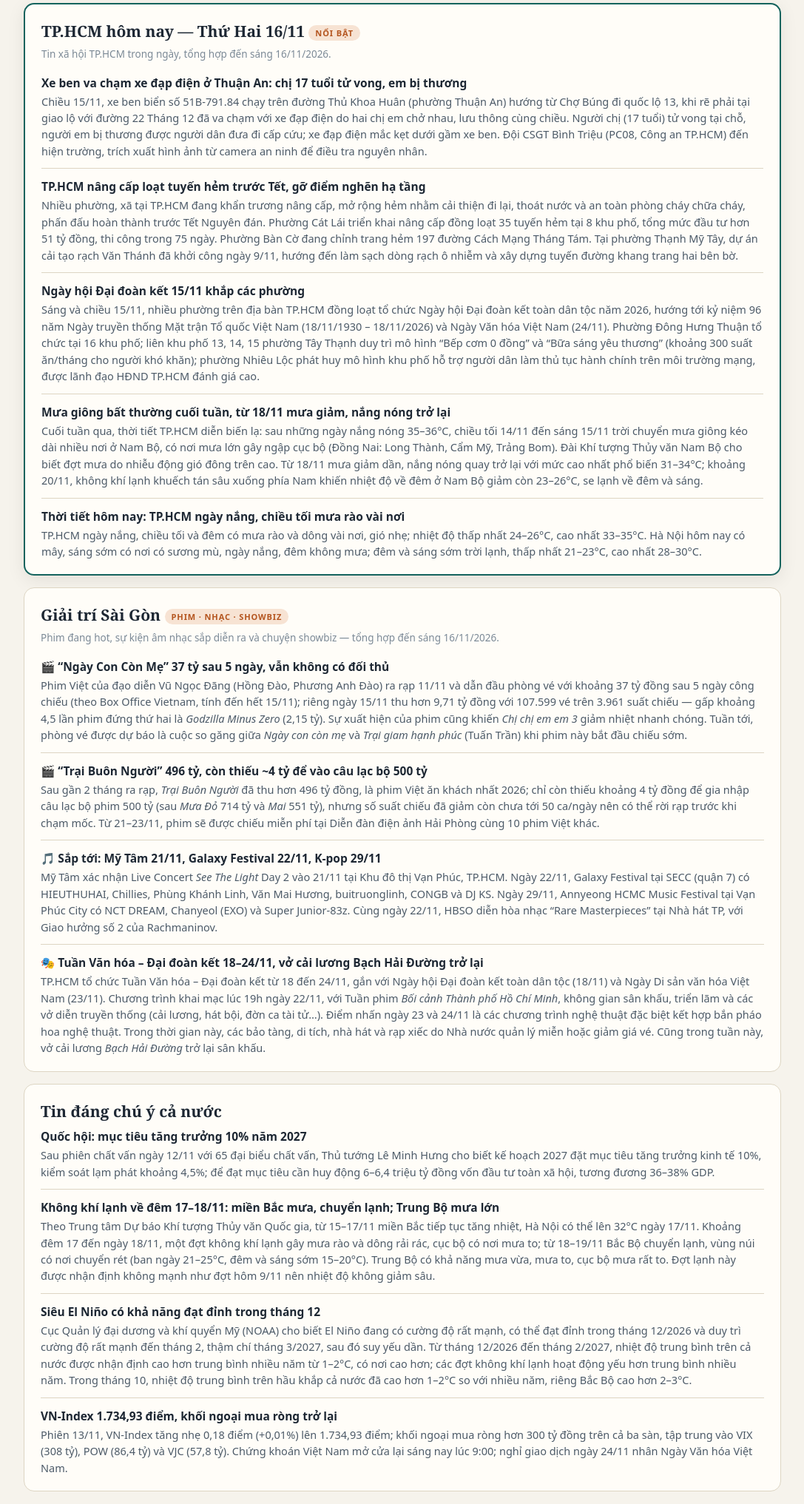
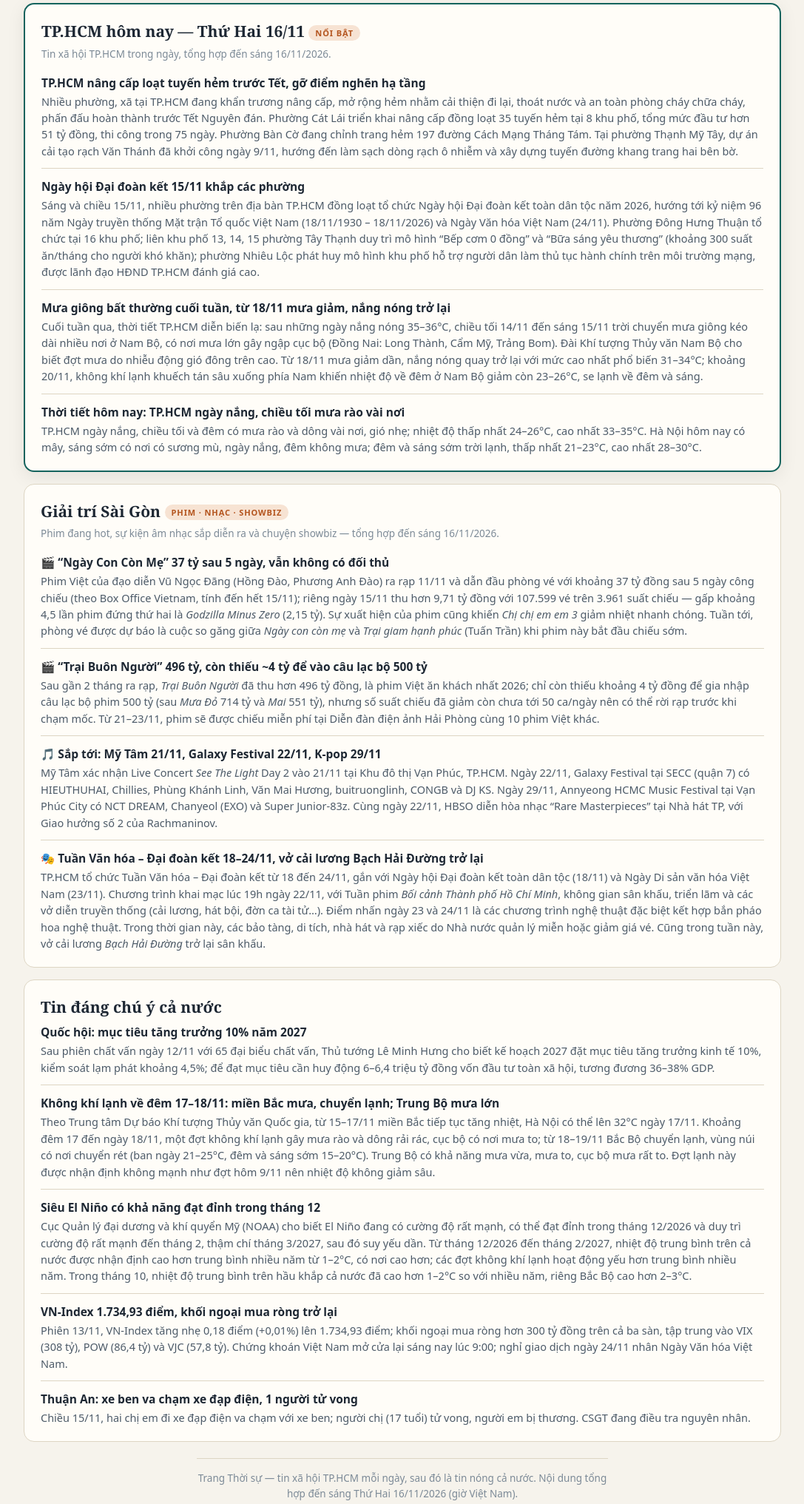
Before and after one commit to mrkentnnp/tong-hop-tin-M.A, a plain HTML site: page thoi-su.html in a window 1280 px wide. Shown: the part 240-2273 px from the top of the page at 74% size, without its empty margins (96-1183 px from the left). Drawn offline with Linux system fonts and the light colour scheme.

Commit message:
Thời sự 16/11: dời tin tai nạn Thuận An xuống cuối trang, rút gọn

```diff
--- a/thoi-su.html
+++ b/thoi-su.html
@@ -56,7 +56,6 @@ footer{margin-top:26px;font-size:12.5px;color:var(--faint);text-align:center}
 <h2>TP.HCM hôm nay — Thứ Hai 16/11 <span class="tag hot">Nổi bật</span></h2>
 <p class="sub">Tin xã hội TP.HCM trong ngày, tổng hợp đến sáng 16/11/2026.</p>
 <ul class="news">
-<li><div class="h">Xe ben va chạm xe đạp điện ở Thuận An: chị 17 tuổi tử vong, em bị thương</div><p>Chiều 15/11, xe ben biển số 51B-791.84 chạy trên đường Thủ Khoa Huân (phường Thuận An) hướng từ Chợ Búng đi quốc lộ 13, khi rẽ phải tại giao lộ với đường 22 Tháng 12 đã va chạm với xe đạp điện do hai chị em chở nhau, lưu thông cùng chiều. Người chị (17 tuổi) tử vong tại chỗ, người em bị thương được người dân đưa đi cấp cứu; xe đạp điện mắc kẹt dưới gầm xe ben. Đội CSGT Bình Triệu (PC08, Công an TP.HCM) đến hiện trường, trích xuất hình ảnh từ camera an ninh để điều tra nguyên nhân.</p></li>
 <li><div class="h">TP.HCM nâng cấp loạt tuyến hẻm trước Tết, gỡ điểm nghẽn hạ tầng</div><p>Nhiều phường, xã tại TP.HCM đang khẩn trương nâng cấp, mở rộng hẻm nhằm cải thiện đi lại, thoát nước và an toàn phòng cháy chữa cháy, phấn đấu hoàn thành trước Tết Nguyên đán. Phường Cát Lái triển khai nâng cấp đồng loạt 35 tuyến hẻm tại 8 khu phố, tổng mức đầu tư hơn 51 tỷ đồng, thi công trong 75 ngày. Phường Bàn Cờ đang chỉnh trang hẻm 197 đường Cách Mạng Tháng Tám. Tại phường Thạnh Mỹ Tây, dự án cải tạo rạch Văn Thánh đã khởi công ngày 9/11, hướng đến làm sạch dòng rạch ô nhiễm và xây dựng tuyến đường khang trang hai bên bờ.</p></li>
 <li><div class="h">Ngày hội Đại đoàn kết 15/11 khắp các phường</div><p>Sáng và chiều 15/11, nhiều phường trên địa bàn TP.HCM đồng loạt tổ chức Ngày hội Đại đoàn kết toàn dân tộc năm 2026, hướng tới kỷ niệm 96 năm Ngày truyền thống Mặt trận Tổ quốc Việt Nam (18/11/1930 – 18/11/2026) và Ngày Văn hóa Việt Nam (24/11). Phường Đông Hưng Thuận tổ chức tại 16 khu phố; liên khu phố 13, 14, 15 phường Tây Thạnh duy trì mô hình “Bếp cơm 0 đồng” và “Bữa sáng yêu thương” (khoảng 300 suất ăn/tháng cho người khó khăn); phường Nhiêu Lộc phát huy mô hình khu phố hỗ trợ người dân làm thủ tục hành chính trên môi trường mạng, được lãnh đạo HĐND TP.HCM đánh giá cao.</p></li>
 <li><div class="h">Mưa giông bất thường cuối tuần, từ 18/11 mưa giảm, nắng nóng trở lại</div><p>Cuối tuần qua, thời tiết TP.HCM diễn biến lạ: sau những ngày nắng nóng 35–36°C, chiều tối 14/11 đến sáng 15/11 trời chuyển mưa giông kéo dài nhiều nơi ở Nam Bộ, có nơi mưa lớn gây ngập cục bộ (Đồng Nai: Long Thành, Cẩm Mỹ, Trảng Bom). Đài Khí tượng Thủy văn Nam Bộ cho biết đợt mưa do nhiễu động gió đông trên cao. Từ 18/11 mưa giảm dần, nắng nóng quay trở lại với mức cao nhất phổ biến 31–34°C; khoảng 20/11, không khí lạnh khuếch tán sâu xuống phía Nam khiến nhiệt độ về đêm ở Nam Bộ giảm còn 23–26°C, se lạnh về đêm và sáng.</p></li>
@@ -82,6 +81,7 @@ footer{margin-top:26px;font-size:12.5px;color:var(--faint);text-align:center}
 <li><div class="h">Không khí lạnh về đêm 17–18/11: miền Bắc mưa, chuyển lạnh; Trung Bộ mưa lớn</div><p>Theo Trung tâm Dự báo Khí tượng Thủy văn Quốc gia, từ 15–17/11 miền Bắc tiếp tục tăng nhiệt, Hà Nội có thể lên 32°C ngày 17/11. Khoảng đêm 17 đến ngày 18/11, một đợt không khí lạnh gây mưa rào và dông rải rác, cục bộ có nơi mưa to; từ 18–19/11 Bắc Bộ chuyển lạnh, vùng núi có nơi chuyển rét (ban ngày 21–25°C, đêm và sáng sớm 15–20°C). Trung Bộ có khả năng mưa vừa, mưa to, cục bộ mưa rất to. Đợt lạnh này được nhận định không mạnh như đợt hôm 9/11 nên nhiệt độ không giảm sâu.</p></li>
 <li><div class="h">Siêu El Niño có khả năng đạt đỉnh trong tháng 12</div><p>Cục Quản lý đại dương và khí quyển Mỹ (NOAA) cho biết El Niño đang có cường độ rất mạnh, có thể đạt đỉnh trong tháng 12/2026 và duy trì cường độ rất mạnh đến tháng 2, thậm chí tháng 3/2027, sau đó suy yếu dần. Từ tháng 12/2026 đến tháng 2/2027, nhiệt độ trung bình trên cả nước được nhận định cao hơn trung bình nhiều năm từ 1–2°C, có nơi cao hơn; các đợt không khí lạnh hoạt động yếu hơn trung bình nhiều năm. Trong tháng 10, nhiệt độ trung bình trên hầu khắp cả nước đã cao hơn 1–2°C so với nhiều năm, riêng Bắc Bộ cao hơn 2–3°C.</p></li>
 <li><div class="h">VN-Index 1.734,93 điểm, khối ngoại mua ròng trở lại</div><p>Phiên 13/11, VN-Index tăng nhẹ 0,18 điểm (+0,01%) lên 1.734,93 điểm; khối ngoại mua ròng hơn 300 tỷ đồng trên cả ba sàn, tập trung vào VIX (308 tỷ), POW (86,4 tỷ) và VJC (57,8 tỷ). Chứng khoán Việt Nam mở cửa lại sáng nay lúc 9:00; nghỉ giao dịch ngày 24/11 nhân Ngày Văn hóa Việt Nam.</p></li>
+<li><div class="h">Thuận An: xe ben va chạm xe đạp điện, 1 người tử vong</div><p>Chiều 15/11, hai chị em đi xe đạp điện va chạm với xe ben; người chị (17 tuổi) tử vong, người em bị thương. CSGT đang điều tra nguyên nhân.</p></li>
 </ul>
 </section>
 </div>
```
